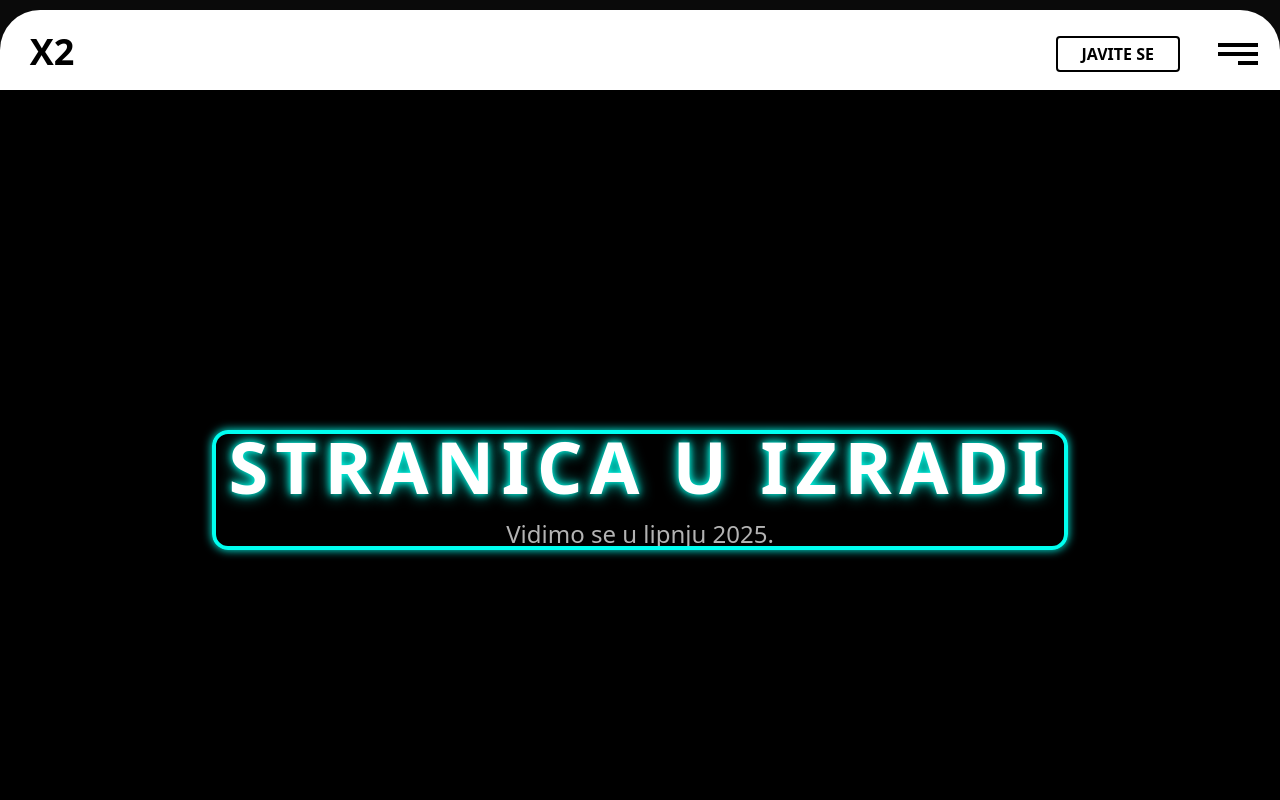
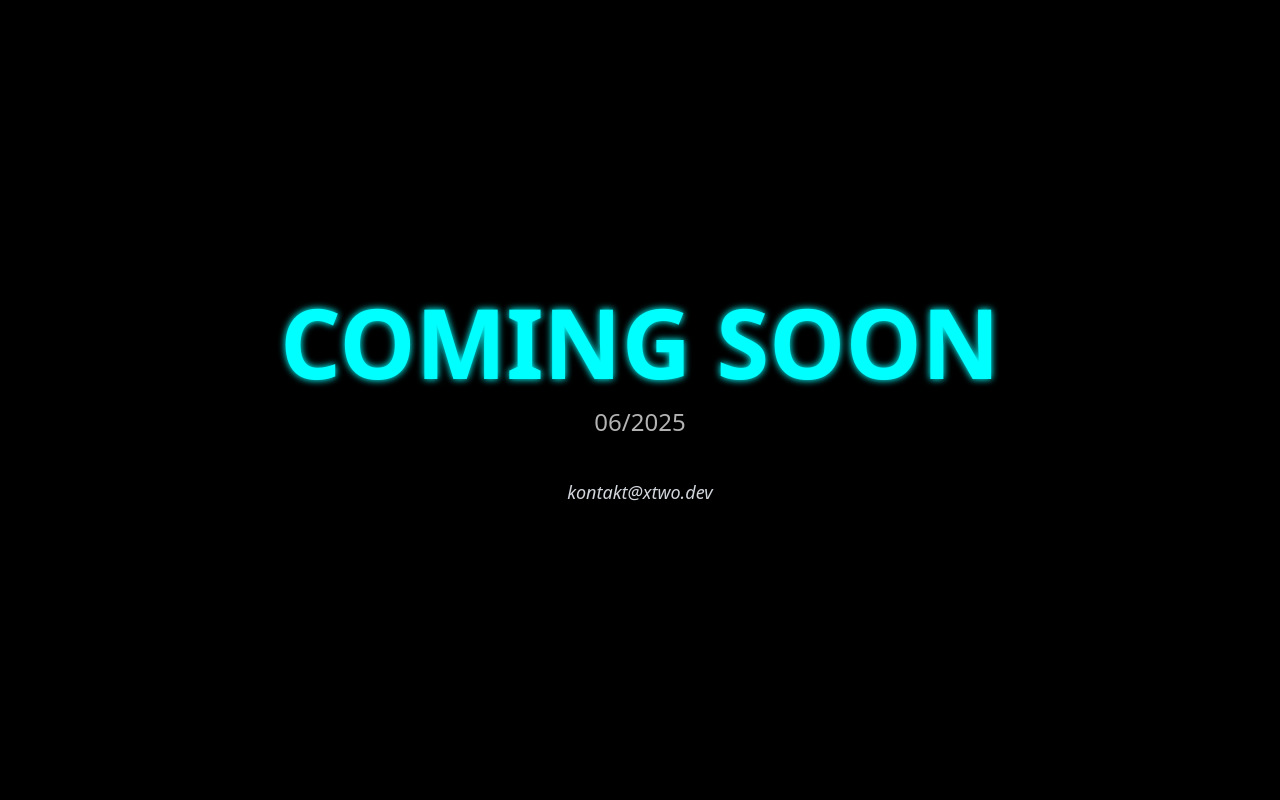
Before and after one commit to maverickcro/x2maverick., a Next.js app: page /maintenance in a window 1280 px wide. Shown: the top 800 px of the page. Built offline with nearby package versions, Linux system fonts and the light colour scheme.

Commit message:
small fixes

```diff
--- a/app/layout.js
+++ b/app/layout.js
@@ -14,7 +14,7 @@ export default function RootLayout({ children }) {
       className="min-h-full bg-neutral-950 text-base antialiased overflow-x-hidden"
     >
       <body>
-        <Navbar isNavOpen={isNavOpen} setIsNavOpen={setIsNavOpen} />
+        {/* <Navbar isNavOpen={isNavOpen} setIsNavOpen={setIsNavOpen} />
         <motion.div
           className="text-neutral-950"
           initial={{ marginTop: 0 }}
@@ -35,7 +35,8 @@ export default function RootLayout({ children }) {
           ></div>
           {children}
         </motion.div>
-        <Footer />
+        <Footer /> */}
+        {children}
       </body>
     </html>
   );
--- a/app/maintenance/page.js
+++ b/app/maintenance/page.js
@@ -1,61 +1,33 @@
+// app/maintenance/page.js
 "use client";
-import { useEffect, useState } from "react";
-import classNames from "classnames";
 
 export default function Maintenance() {
-  const [mounted, setMounted] = useState(false);
-  useEffect(() => setMounted(true), []);
-
   return (
-    <main className="flex items-center justify-center h-screen bg-black text-white overflow-hidden">
-      <div className="relative text-center px-4">
-        <h1
-          className={classNames(
-            "text-5xl sm:text-7xl font-extrabold uppercase tracking-widest",
-            "neon-text"
-          )}
+    <main className="flex items-center justify-center h-screen bg-black text-white">
+      <div className="text-center space-y-4 px-4">
+        <h1 className="text-6xl sm:text-8xl font-extrabold uppercase neon-text">
+          Coming Soon
+        </h1>
+        <p className="text-xl sm:text-2xl opacity-70">06/2025</p>
+        <a
+          href="mailto:kontakt@xtwo.dev"
+          className="mt-6 inline-block text-lg italic text-gray-300 hover:text-gray-100 transition duration-300"
         >
-          Stranica u izradi
-        </h1>
-        <p className="mt-4 text-lg sm:text-2xl opacity-70">
-          Vidimo se u lipnju 2025.
-        </p>
-        <div className="absolute inset-0 neon-border"></div>
+          kontakt@xtwo.dev
+        </a>
       </div>
-
       <style jsx>{`
         .neon-text {
-          text-shadow: 0 0 4px #00fff0, 0 0 8px #00fff0, 0 0 16px #00fff0,
-            0 0 32px #00ffea, 0 0 64px #00ffea;
-          animation: glow 2s ease-in-out infinite alternate;
+          color: #0ff;
+          text-shadow: 0 0 4px #0ff, 0 0 8px #0ff, 0 0 16px #0ff, 0 0 32px #0ff;
+          animation: glow 1.5s ease-in-out infinite alternate;
         }
-
-        .neon-border {
-          border: 4px solid #00fff0;
-          box-shadow: 0 0 4px #00fff0, 0 0 8px #00fff0, 0 0 16px #00fff0;
-          border-radius: 16px;
-          pointer-events: none;
-          animation: pulse 3s ease-in-out infinite;
-        }
-
         @keyframes glow {
           from {
-            text-shadow: 0 0 4px #00fff0;
+            text-shadow: 0 0 4px #0ff;
           }
           to {
-            text-shadow: 0 0 8px #00ffea, 0 0 16px #00ffea;
-          }
-        }
-
-        @keyframes pulse {
-          0% {
-            box-shadow: 0 0 8px #00fff0;
-          }
-          50% {
-            box-shadow: 0 0 16px #00ffea;
-          }
-          100% {
-            box-shadow: 0 0 8px #00fff0;
+            text-shadow: 0 0 16px #0ff, 0 0 32px #0ff;
           }
         }
       `}</style>
```
